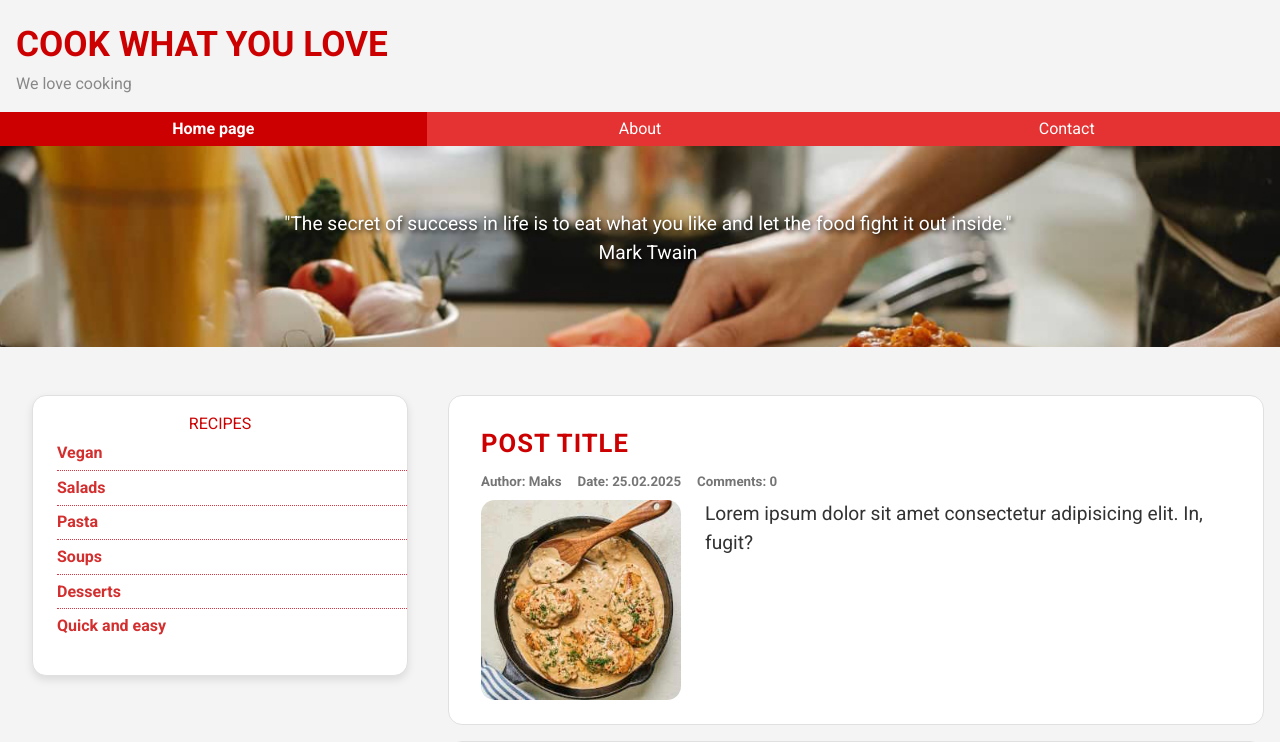
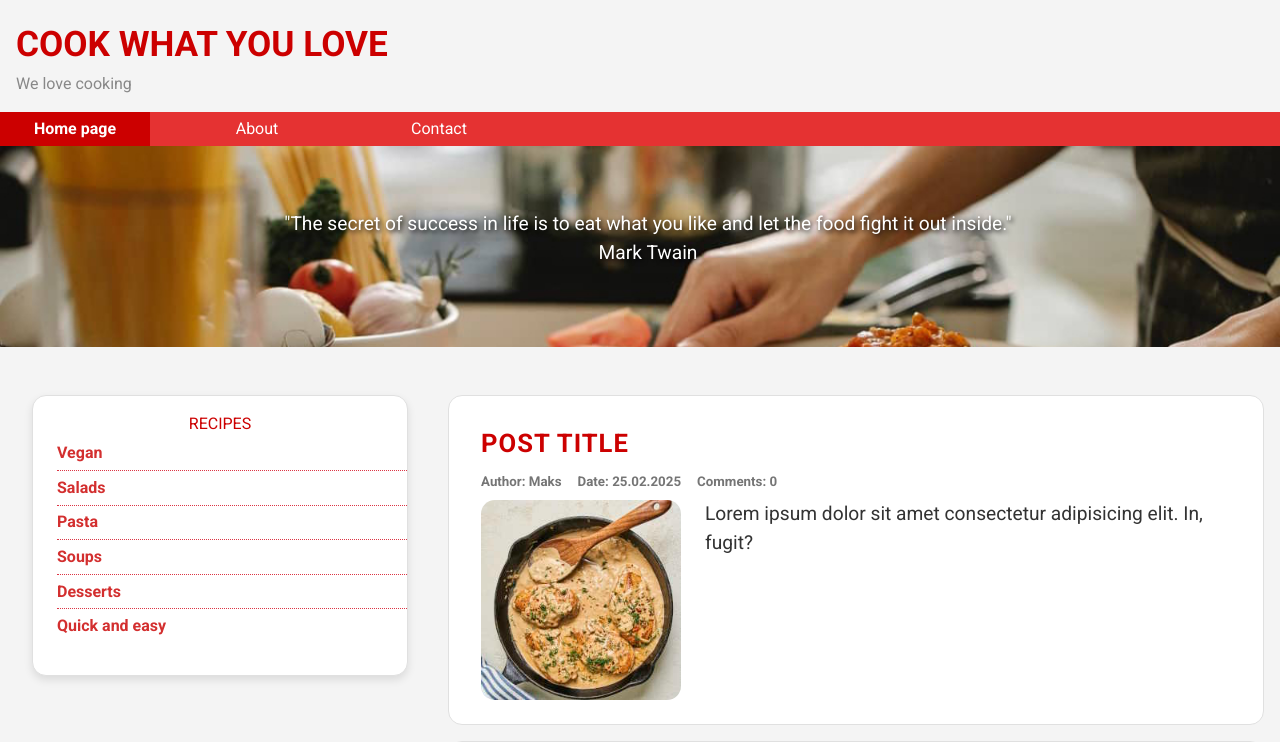
Before and after one commit to MaksymMishchenko/CookingBlogFrontend, an Angular app in the folder CookingBlogFrontend/: page / in a window 1280 px wide. Shown: the top 742 px of the page. Built offline with nearby package versions, Linux system fonts and the light colour scheme; no server answers.

Commit message:
feat(nav): move nav items left for desktop

```diff
--- a/CookingBlogFrontend/src/app/shared/components/nav/nav.component.scss
+++ b/CookingBlogFrontend/src/app/shared/components/nav/nav.component.scss
@@ -86,7 +86,7 @@
         margin-bottom: 0;
     }
 
-    .nav-menu > li+li {
+    .nav-menu>li+li {
         border: 0;
     }
 
@@ -110,38 +110,21 @@
     }
 }
 
-// @media (min-width: 50em) {
-//     .menu-toggle {
-//         display: none;
-//     }
+@media (min-width: 50em) {
+    .nav-menu {
+        justify-content: flex-start;
+        gap: 2em;
+    }
 
-//     .menu-dropdown {
-//         display: block;
-//         position: static;
-//     }
+    .nav-menu > li {
+        flex: 0 0 150px;
+    }
 
-//     .nav-menu {
-//         display: flex;
-//         border: 0;
-//         padding: 0 1em;
-//     }
+    .nav-menu > li+li {
+        margin-left: 0;
+    }
 
-//     .nav-menu>li {
-//         flex: 1;
-//     }
-
-//     .nav-menu>li {
-//         border: 0;
-//     }
-
-//     .nav-menu>li>a {
-//         padding: 0.3em;
-//         text-align: center;
-//         cursor: pointer;
-
-//         &:hover {
-//             background-color: #cc0000;
-//             color: #fff;
-//         }
-//     }
-// }
+    .nav-menu>li>a {
+        text-align: center;
+    }
+}
```
